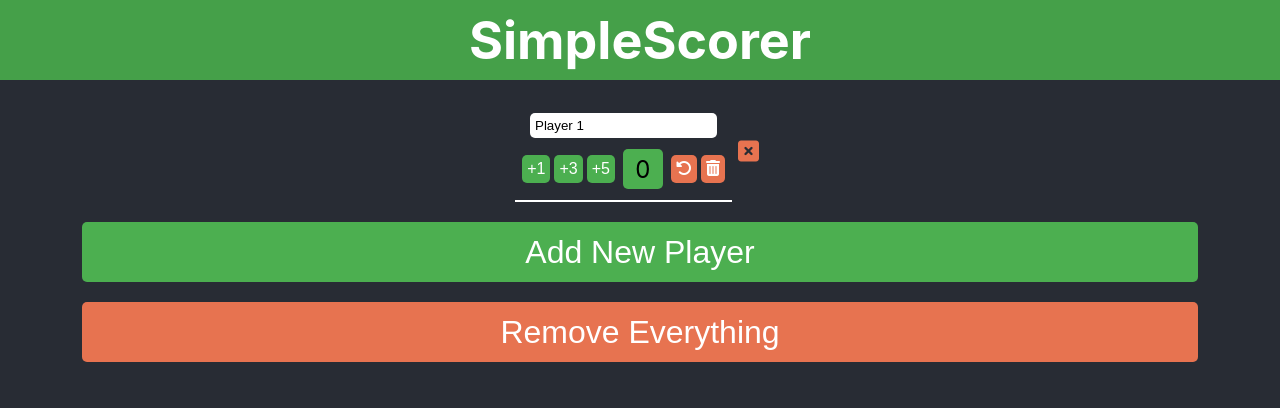
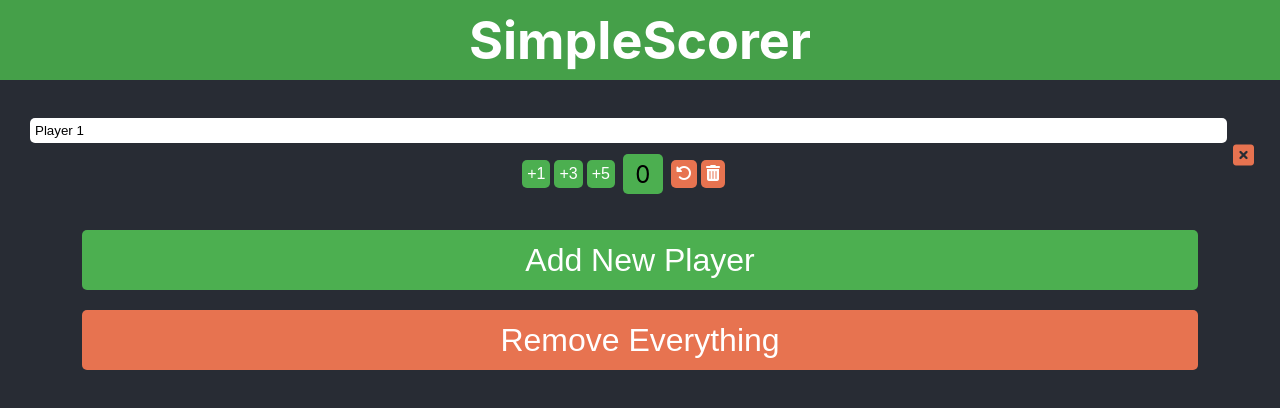
Before and after one commit to ChrisOsbornePowley/ScorePal, a React (Create React App) app: page /scoring in a window 1280 px wide. Both pictures are taken after a click on the button "Add New Player". Shown: the top 408 px of the page. Built offline with nearby package versions, Linux system fonts and the light colour scheme.

Commit message:
more player name styles

```diff
--- a/src/components/player.css
+++ b/src/components/player.css
@@ -1,7 +1,8 @@
 
 
 .playerContainer {
-    border-bottom: 2px solid white;
+    margin: 5px;
+    width: 100%;
 }
 
 .topBar {
@@ -13,6 +14,7 @@
     border-radius: 5px;
     padding: 5px;
     overflow: hidden;
+    width: 100%;
 }
 
 
```
